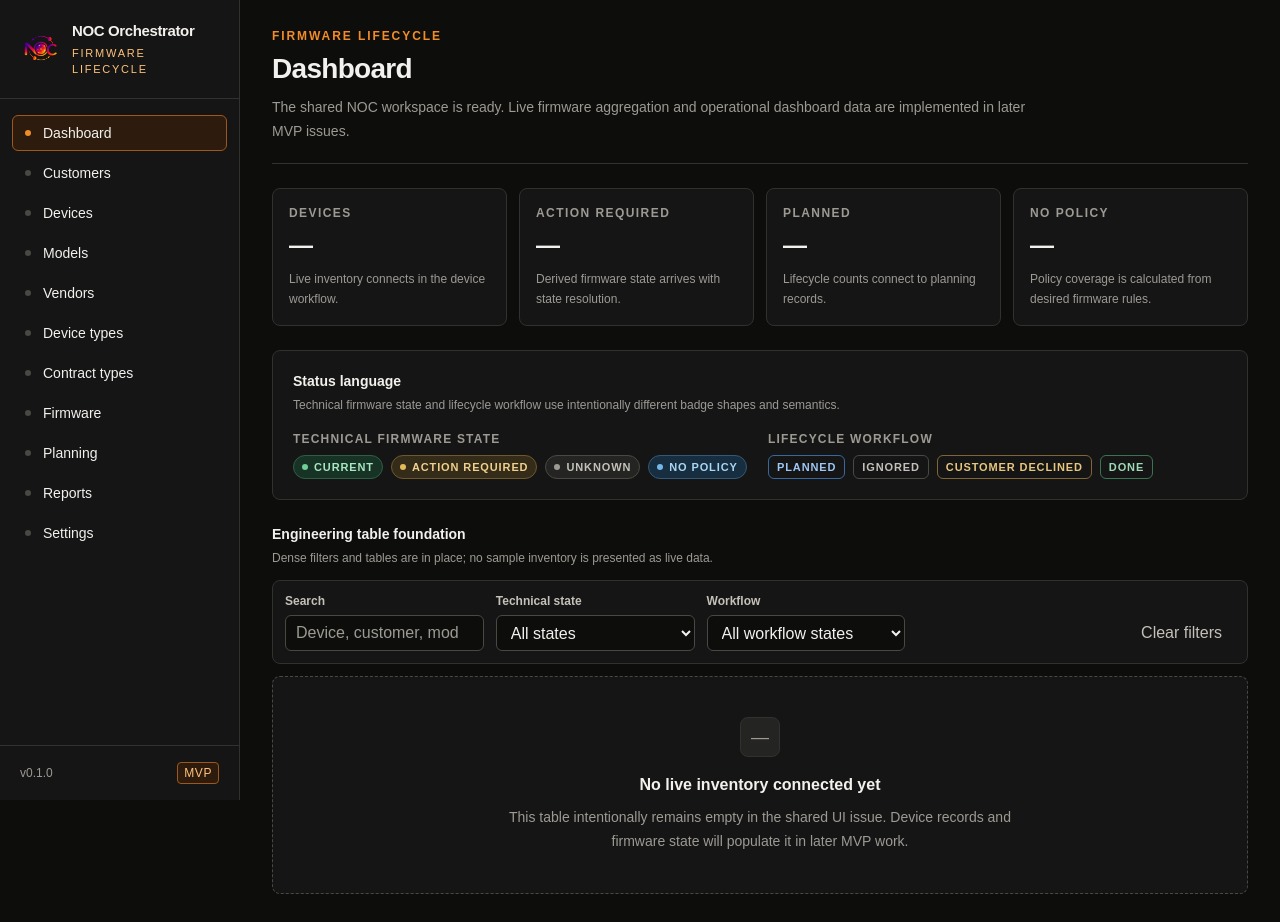
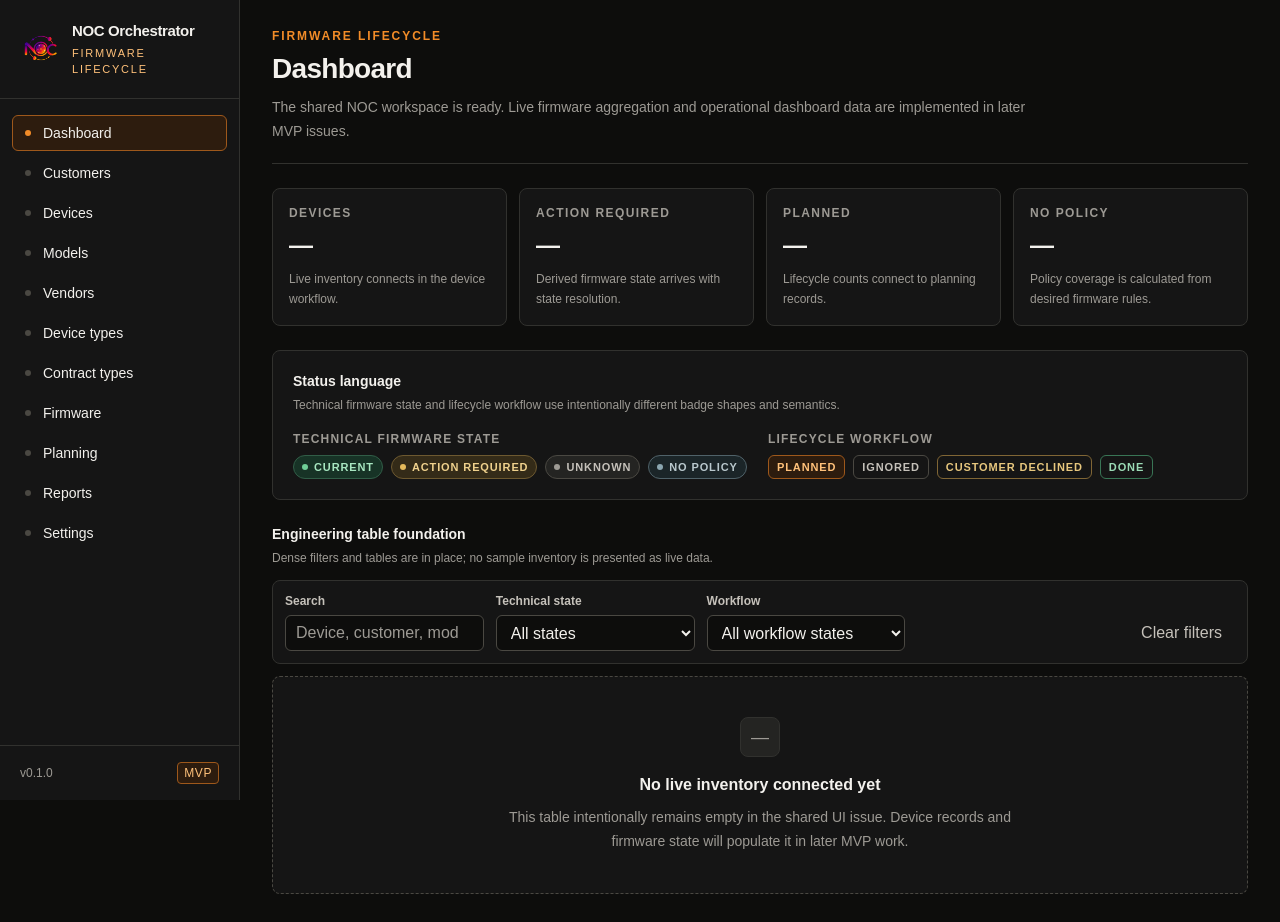
Before and after one commit to mathossa/noc_orchestrator, a Next.js app: page /dashboard in a window 1280 px wide. Built offline with nearby package versions, Linux system fonts and the light colour scheme.

Commit message:
Align workflow accents with orange theme (#21)

```diff
--- a/src/components/ui/status-badge.tsx
+++ b/src/components/ui/status-badge.tsx
@@ -19,15 +19,15 @@ const technicalStyles: Record<TechnicalFirmwareState, { label: string; className
   },
   NO_POLICY: {
     label: 'No policy',
-    className: 'border-[#345978] bg-[#172d40] text-[#a9d6f3]',
-    dot: 'bg-[#74b7e7]',
+    className: 'border-[#506269] bg-[#1b2528] text-[#b9c8cd]',
+    dot: 'bg-[var(--info)]',
   },
 }
 
 const workflowStyles: Record<WorkflowState, { label: string; className: string }> = {
   PLANNED: {
     label: 'Planned',
-    className: 'border-[#37699c] bg-transparent text-[#9dc8f5]',
+    className: 'border-[var(--accent-muted)] bg-[var(--accent-soft)] text-[var(--accent-light)]',
   },
   IGNORED: {
     label: 'Ignored',
```
